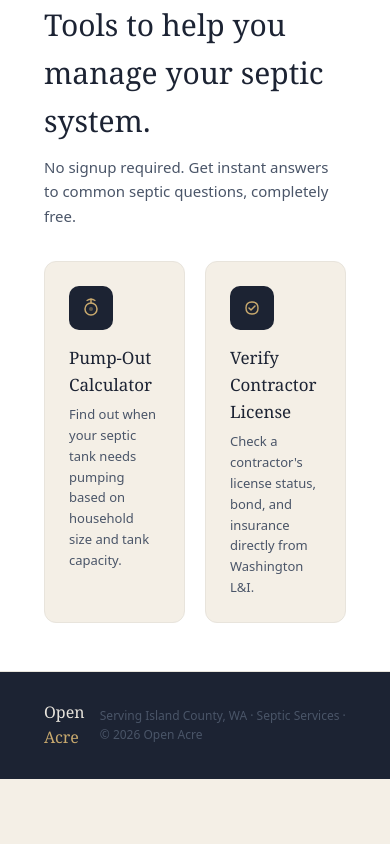
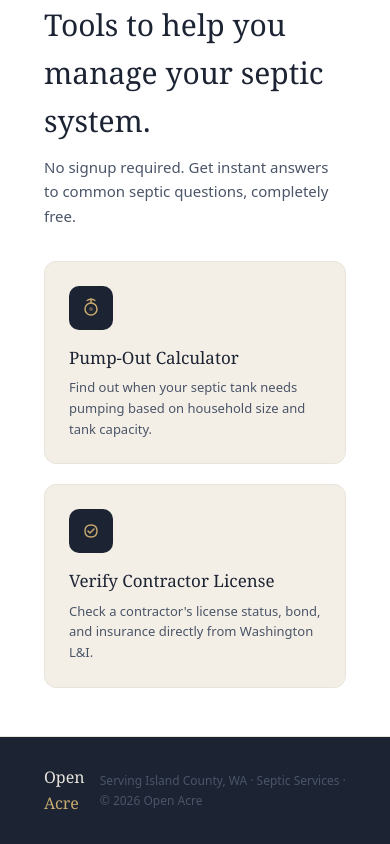
Before and after one commit to robrobotoai-cyber/openacre, a Next.js app: page / in a window 390 px wide. Shown: the part 748-1592 px from the top of the page. Before the commit the page ends 1527 px from the top, so only its background shows below. Built offline with nearby package versions, Linux system fonts and the light colour scheme.

Commit message:
Fix: make tools grid responsive on mobile (auto-fit, minmax)

```diff
--- a/pages/index.js
+++ b/pages/index.js
@@ -109,7 +109,7 @@
             No signup required. Get instant answers to common septic questions, completely free.
           </p>
 
-          <div style={{ display: 'grid', gridTemplateColumns: '1fr 1fr', gap: '20px' }}>
+          <div style={{ display: 'grid', gridTemplateColumns: 'repeat(auto-fit, minmax(300px, 1fr))', gap: '20px' }}>
             {/* Tool Card 1: Pump Calculator */}
             <a href="/tools/pump-calculator" style={{ textDecoration: 'none' }}>
               <div style={{ background: 'var(--parchment)', border: '1px solid var(--birch)', borderRadius: '12px', padding: '24px', cursor: 'pointer', transition: 'all 0.15s', height: '100%' }} onMouseEnter={(e) => Object.assign(e.currentTarget.style, { borderColor: 'var(--prairie)', boxShadow: '0 2px 12px rgba(155, 122, 66, 0.1)' })} onMouseLeave={(e) => Object.assign(e.currentTarget.style, { borderColor: 'var(--birch)', boxShadow: 'none' })}>
```
